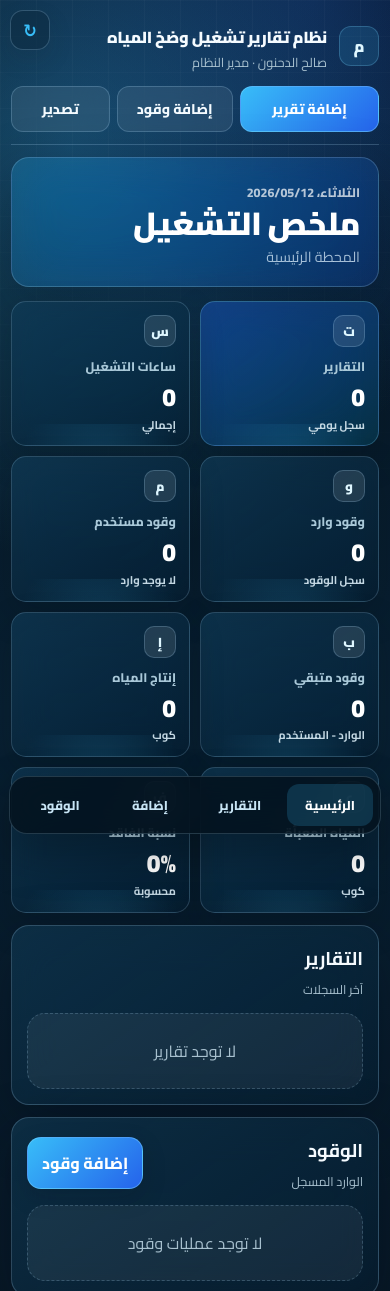
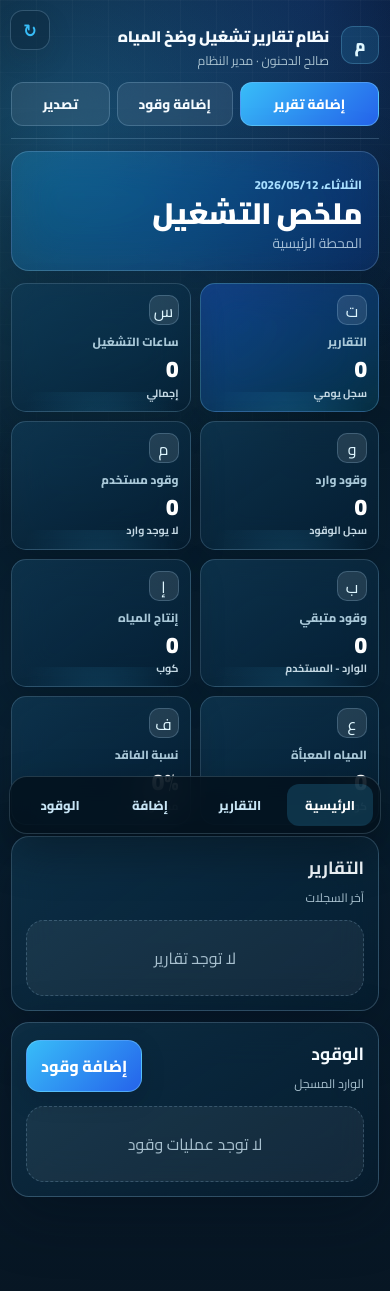
Before and after one commit to mmashharawi2021-cell/Water, a plain HTML site: page index.html in a window 390 px wide. Shown: the top 1291 px of the page. Drawn offline with Linux system fonts and the light colour scheme; no server answers.

Commit message:
Tune compact mobile glass cards

```diff
--- a/assets/css/mobile.css
+++ b/assets/css/mobile.css
@@ -7,39 +7,40 @@
 }
 
 @media (max-width: 640px){
-  body{padding-bottom:136px}
+  body{padding-bottom:132px}
   .app-shell{padding-top:14px}
   .container{width:min(100% - 22px,1180px)}
-  .topbar{gap:12px;margin-bottom:12px;padding-bottom:12px}
+  .topbar{gap:10px;margin-bottom:12px;padding-bottom:12px}
   .identity{width:100%;align-items:flex-start}
-  .logo{width:40px;height:40px;border-radius:12px;flex:0 0 auto}
-  .title-block h1{font-size:1rem;line-height:1.45}
-  .title-block p{font-size:.8rem}
+  .logo{width:38px;height:38px;border-radius:12px;flex:0 0 auto}
+  .title-block h1{font-size:.96rem;line-height:1.42}
+  .title-block p{font-size:.78rem}
   .actions{grid-template-columns:1.2fr 1fr .85fr;gap:7px}
-  .actions .btn{border-radius:12px;min-height:44px;font-size:.88rem;padding:9px 8px;box-shadow:none}
-  .hero{padding:18px;border-radius:18px;margin-bottom:14px}
-  .hero h2{font-size:2rem;letter-spacing:-.02em;margin-bottom:4px}
-  .hero p{font-size:.9rem;line-height:1.6}
-  .hero-label{font-size:.78rem;color:rgba(255,255,255,.7);font-weight:800}
-  .grid-4,.grid-3,.grid-2{grid-template-columns:1fr 1fr;gap:10px}
-  .kpi{min-height:118px;padding:13px;border-radius:15px}
-  .kpi .icon{width:32px;height:32px;border-radius:10px;margin-bottom:8px;font-size:.82rem;font-weight:900}
-  .kpi span{font-size:.78rem}
-  .kpi strong{font-size:1.55rem;margin:6px 0}
-  .kpi small{font-size:.7rem;line-height:1.4;display:block}
-  .section{padding:15px;border-radius:18px;margin-top:12px}
-  .section-head{display:flex;align-items:center;margin-bottom:12px}
-  .section-head h3{font-size:1.15rem}
-  .section-head p{font-size:.78rem}
-  .report-card,.fuel-card{border-radius:14px;padding:13px}
-  .report-card h4,.fuel-card h4{font-size:.95rem;line-height:1.45}
-  .meta{gap:6px}.meta span{font-size:.72rem;padding:4px 7px}
+  .actions .btn{border-radius:12px;min-height:42px;font-size:.84rem;padding:8px 7px;box-shadow:none}
+  .hero{padding:16px;border-radius:18px;margin-bottom:12px}
+  .hero h2{font-size:1.85rem;letter-spacing:-.02em;margin-bottom:3px}
+  .hero p{font-size:.86rem;line-height:1.55}
+  .hero-label{font-size:.74rem;font-weight:800}
+  .grid-4,.grid-3,.grid-2{grid-template-columns:1fr 1fr;gap:9px}
+  .kpi{min-height:102px;padding:11px;border-radius:15px}
+  .kpi .icon{width:30px;height:30px;border-radius:10px;margin-bottom:6px}
+  .kpi .icon svg{width:16px;height:16px}
+  .kpi span{font-size:.74rem}
+  .kpi strong{font-size:1.42rem;margin:4px 0}
+  .kpi small{font-size:.66rem;line-height:1.35;display:block}
+  .section{padding:14px;border-radius:18px;margin-top:11px}
+  .section-head{display:flex;align-items:center;margin-bottom:11px}
+  .section-head h3{font-size:1.1rem}
+  .section-head p{font-size:.76rem}
+  .report-card,.fuel-card{border-radius:14px;padding:12px}
+  .report-card h4,.fuel-card h4{font-size:.92rem;line-height:1.42}
+  .meta{gap:5px}.meta span{font-size:.68rem;padding:4px 7px}
   .form-grid{grid-template-columns:1fr}
   .modal{padding:10px;align-items:start;padding-top:18px}
   .modal-panel{max-height:90vh;padding:16px;border-radius:18px}
   .modal-head h3{font-size:1.25rem}
   .field input,.field select,.field textarea{border-radius:14px;padding:11px 12px}
-  .form-actions{position:sticky;bottom:0;background:linear-gradient(180deg,rgba(255,253,248,0),var(--surface) 35%);padding-top:14px}
+  .form-actions{position:sticky;bottom:0;background:linear-gradient(180deg,rgba(8,30,47,0),rgba(8,30,47,.92) 35%);padding-top:14px}
   .bottom-nav{bottom:10px;width:calc(100% - 18px);border-radius:18px;padding:7px;gap:4px}
   .bottom-nav button{font-size:.8rem;padding:9px 4px;border-radius:12px}
 }
```
